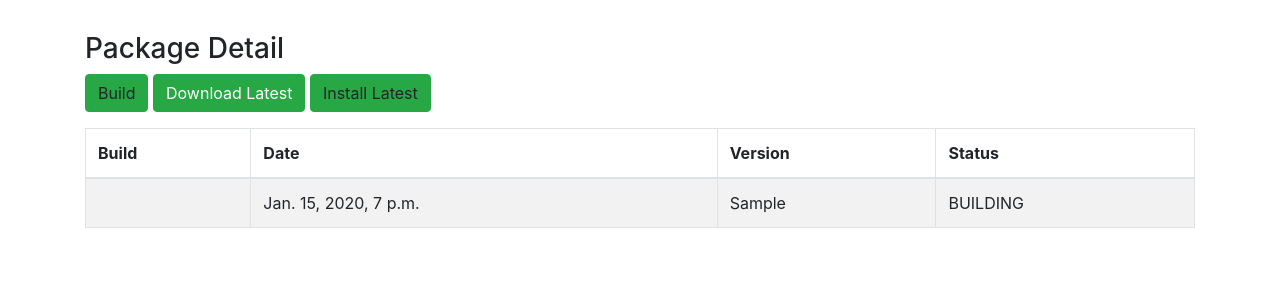
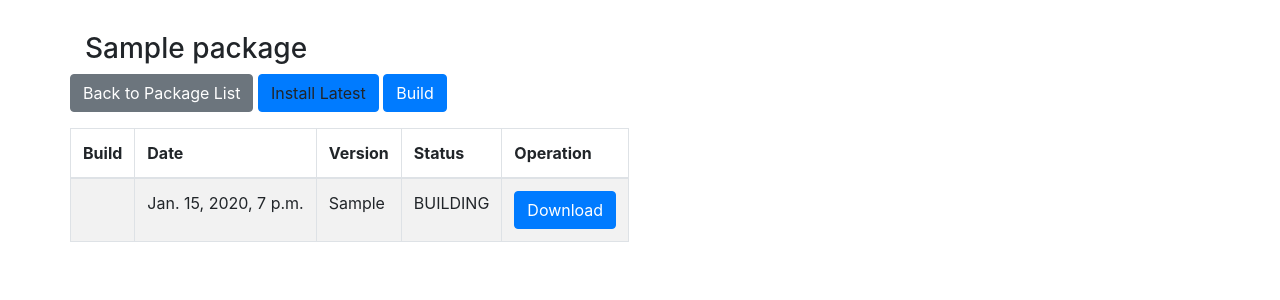
Before and after one commit to colajam93/aurpackager, a Django app: template templates/package_detail.html in a window 1280 px wide. Shown: the part 152-452 px from the top of the page. Run offline with Django 3.2, Linux system fonts and the light colour scheme; tables that the repository leaves empty hold one stand-in row (values such as "Sample post"); the template is opened without the code that fills it: values that come from a table or form of the project are taken from there, most other values are stand-ins (such as "Sample title", 1, 10 or a date in 2020); some libraries are stand-ins or nearby versions.

Commit message:
Update package detail view

```diff
--- a/templates/build_detail.html
+++ b/templates/build_detail.html
@@ -9,7 +9,7 @@
             <a class="btn btn-secondary" href="{% url 'manager:package_detail' package_name=package.name %}">Back
                 to Package Detail</a>
             {% if is_success %}
-                <a class="btn btn-success"
+                <a class="btn btn-primary"
                    href="{% url 'manager:build_download' package_name=package.name build_number=build.number %}"
                    download>Download</a>
             {% endif %}
--- a/templates/package_detail.html
+++ b/templates/package_detail.html
@@ -1,17 +1,23 @@
 {% extends "base.html" %}
 
-{% block title %}Package Detail{% endblock title %}
-
+{% block title %}{{ package.name }} - Package Detail{% endblock title %}
 
 {% block content %}
-    <h3>Package Detail</h3>
-    <p>
-        <a onclick="sendQuery()" class="btn btn-success">Build</a>
-        <a href="{% url 'manager:build_download' package_name=package.name build_number=1 %}"
-           class="btn btn-success">Download Latest</a>
-        <a onclick="sendQuery2()"
-           class="btn btn-success">Install Latest</a>
-    </p>
+    <h3>{{ package.name }}</h3>
+    <div class="row">
+        <div class="col-xs-12">
+            <a class="btn btn-secondary" href="{% url 'manager:package_list' %}">Back
+                to Package List</a>
+            <a onclick="sendInstallQuery()"
+               class="btn btn-primary">Install Latest</a>
+            <button type="submit" class="btn btn-primary"
+                    onclick="sendBuildQuery()">
+                Build
+            </button>
+        </div>
+    </div>
+    <div class="row">
+        <div class="col-xs-12">
             <table class="table table-striped table-bordered table-hover">
                 <thead>
                 <tr>
@@ -19,6 +25,7 @@
                     <th>Date</th>
                     <th>Version</th>
                     <th>Status</th>
+                    <th>Operation</th>
                 </tr>
                 </thead>
                 <tbody>
@@ -29,27 +36,67 @@
                         <td>{{ build.date }}</td>
                         <td>{{ build.version }}</td>
                         <td>{{ build.status }}</td>
+                        <td>
+                            <a class="btn btn-primary"
+                               href="{% url 'manager:build_download' package_name=package.name build_number=build.number %}"
+                               onclick="window.event.cancelBubble = true;"
+                               download>Download
+                            </a>
+                        </td>
                     </tr>
                 {% endfor %}
                 </tbody>
             </table>
+        </div>
+    </div>
+
+    <div class="modal fade" id="modal" tabindex="-1" role="dialog" aria-labelledby="modalLabel" aria-hidden="true">
+        <div class="modal-dialog" role="document">
+            <div class="modal-content">
+                <div class="modal-header">
+                    <button type="button" class="close" data-dismiss="modal" aria-label="Close">
+                        <span aria-hidden="true">&times;</span>
+                    </button>
+                    <h4 class="modal-title" id="modalLabel"></h4>
+                </div>
+                <div class="modal-body" id="modalContent">
+                </div>
+                <div class="modal-footer">
+                    <button type="button" class="btn btn-secondary" data-dismiss="modal">Close</button>
+                </div>
+            </div>
+        </div>
+    </div>
+
     <script type="application/javascript">
-        function sendQuery() {
-            $.ajax({
-                url: "{% url 'manager:package_build' package_name=package.name %}",
-                dataType: 'json'
-            }).then((data) => {
-                        if (data['result']) {
-                            location.reload();
-                        }
-                    }
-            );
-        }
-
-        function sendQuery2() {
+        function sendInstallQuery() {
             $.ajax({
                 url: "{% url 'manager:build_install' package_name=package.name build_number=1 %}",
                 dataType: 'json'
+            }).fail(function () {
+                $('#modal').modal('toggle');
+                const content = document.getElementById('modalContent');
+                content.innerHTML = "Error";
+                const label = document.getElementById('modalLabel');
+                label.innerHTML = "Error";
+            });
+        }
+
+        function sendBuildQuery() {
+            window.event.cancelBubble = true;
+            $.ajax({
+                type: 'POST',
+                url: "{% url 'api:package_build' %}",
+                data: {"name": "{{ package.name }}"},
+                dataType: 'json'
+            }).then(function () {
+                window.location.reload(true);
+            }).fail(function (e) {
+                $('#modal').modal('toggle');
+                const content = document.getElementById('modalContent');
+                content.innerHTML = e.responseText;
+                const label = document.getElementById('modalLabel');
+                label.innerHTML = "Error";
             });
         }
     </script>
```
Lines whose indentation alone changed are shown as unchanged.
